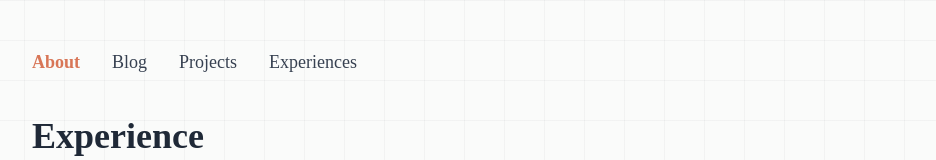
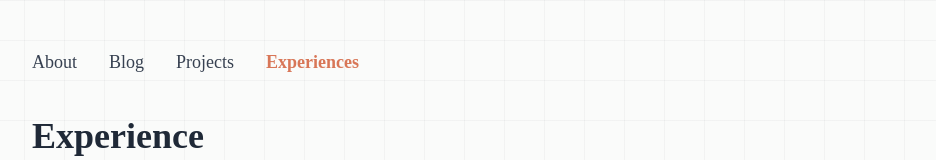
Before and after one commit to richieb21/personal-portfolio, a Next.js app: page /experiences in a window 1280 px wide. Shown: the top 160 px of the page, without its empty margins (336-1272 px from the left). Built offline with nearby package versions, Linux system fonts and the light colour scheme; a web font is replaced by a local one.

Commit message:
Fix Navbar Issue

```diff
--- a/app/experiences/page.tsx
+++ b/app/experiences/page.tsx
@@ -46,7 +46,7 @@ const ExperiencesPage = () => {
       />
 
       <div className="container mx-auto px-4 py-12 max-w-xl relative z-10">
-        <Navbar currentPage="about" />
+        <Navbar currentPage="experiences" />
 
         <header className="mb-12">
           <h1 className="text-3xl md:text-4xl font-bold mb-2">Experience</h1>
```
